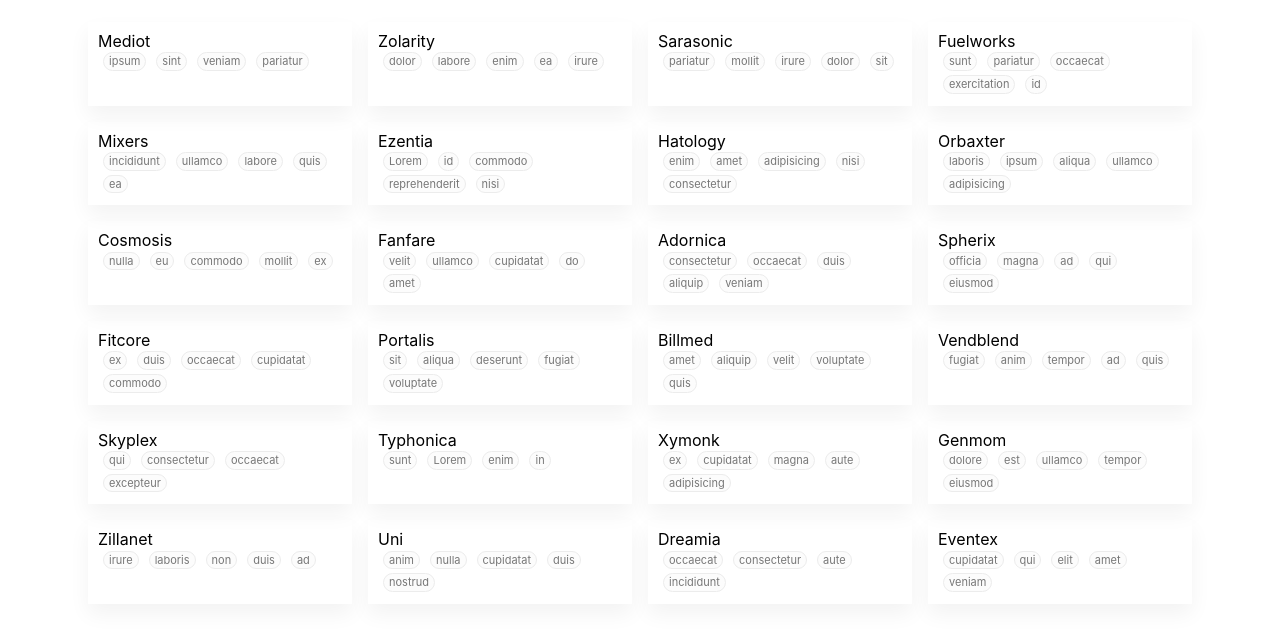
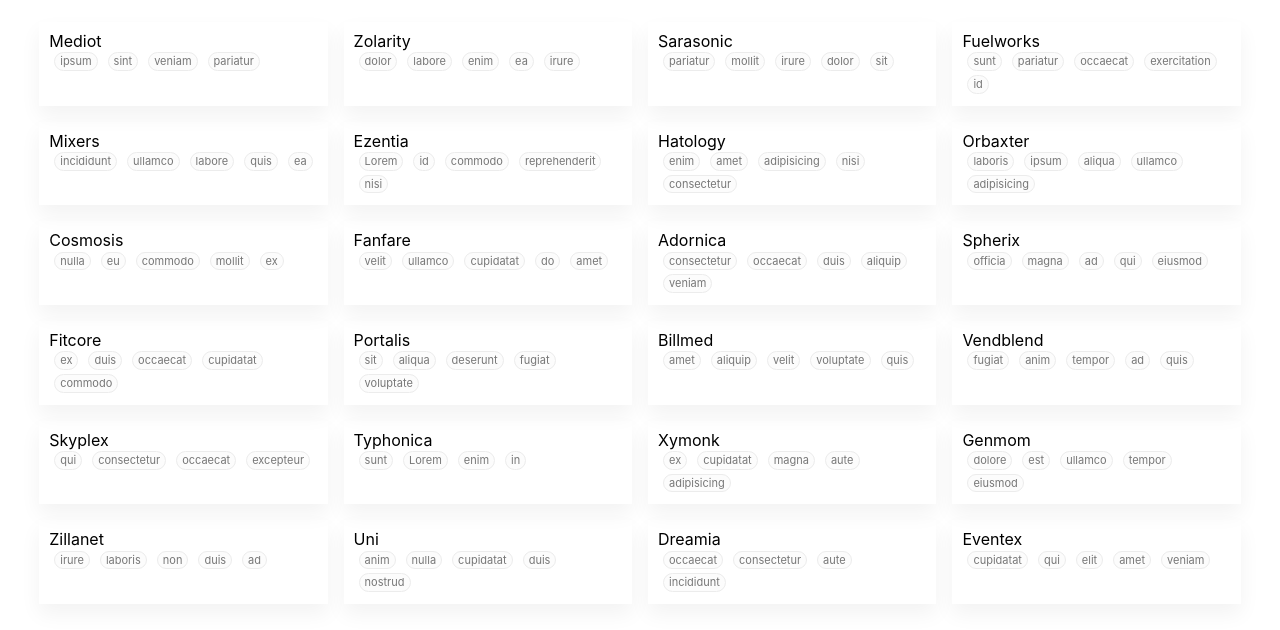
Before and after one commit to yass09/cardsearch-test, a React app: page / in a window 1280 px wide. Shown: the top 630 px of the page. Built offline with nearby package versions, Linux system fonts and the light colour scheme.

Commit message:
adjusted flex-basis of cards

```diff
--- a/src/components/presentational/Card/CardWrapper.js
+++ b/src/components/presentational/Card/CardWrapper.js
@@ -6,12 +6,12 @@ const CardWrapper = styled.li`
   margin: 8px;
   padding: 10px;
   list-style: none;
-  flex-basis: 20%;
+  flex-basis: 22%;
   @media screen and (max-width: 768px) {
-    flex-basis: 40%;
+    flex-basis: 44%;
   }
   @media screen and (max-width: 480px) {
-    flex-basis: 80%;
+    flex-basis: 90%;
   }
 `;
 
```
